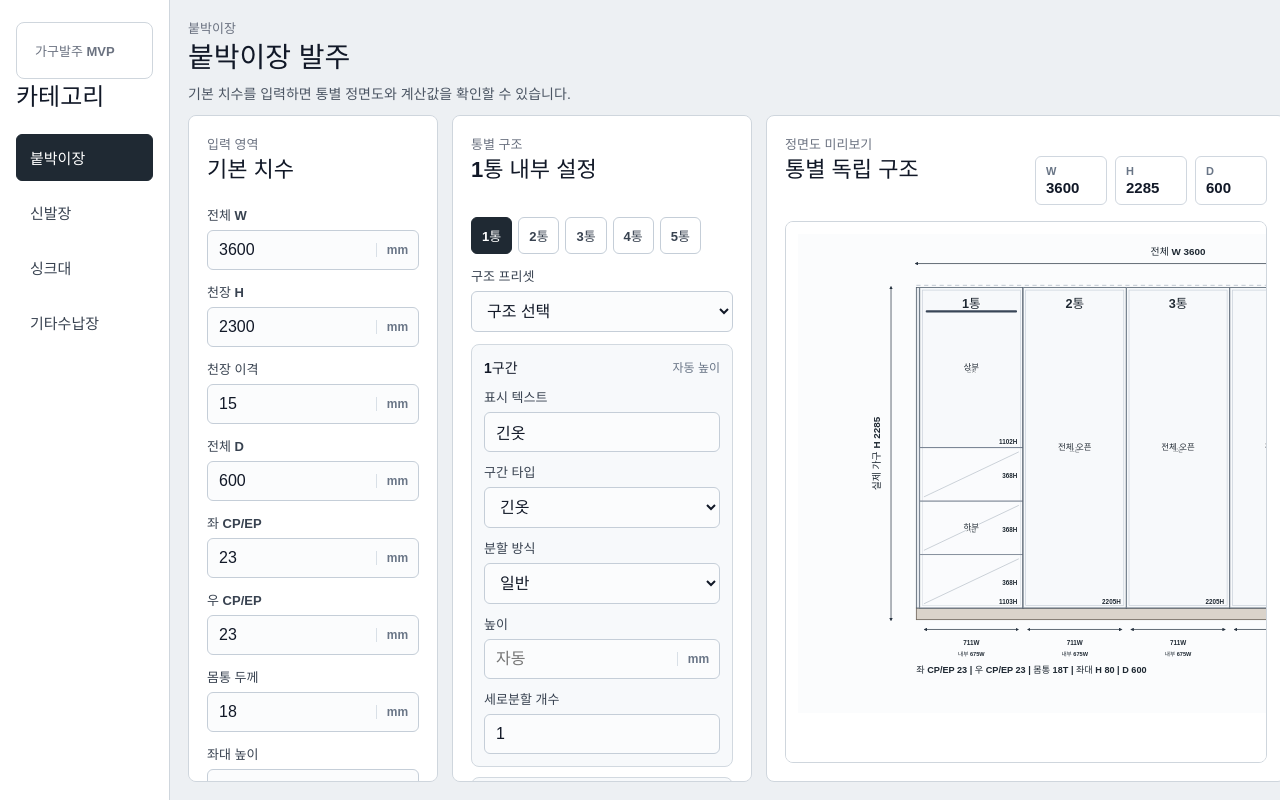
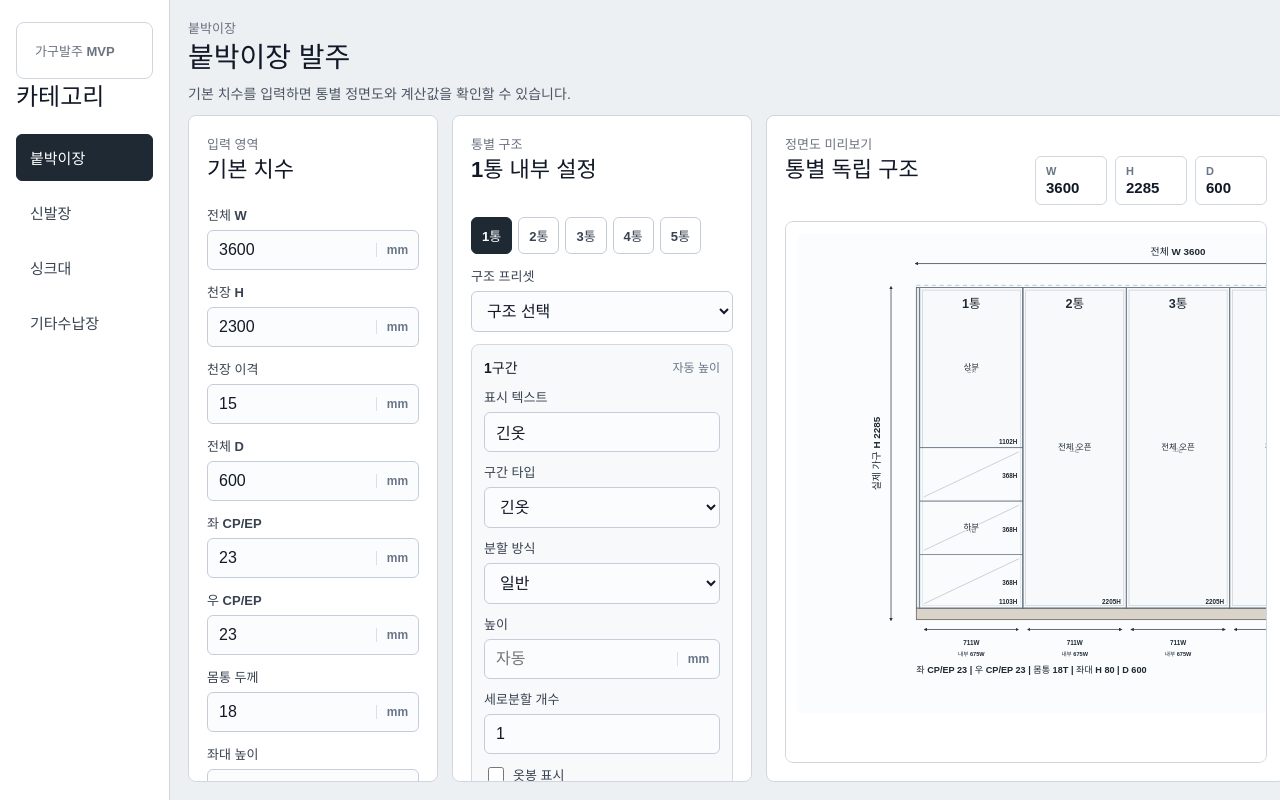
Before and after one commit to dauminterior-81451/gagu-balju, a React (Vite) app: page / in a window 1280 px wide. Built offline with nearby package versions, Linux system fonts and the light colour scheme.

Commit message:
선반 구간과 옷봉 표시 옵션 추가

```diff
--- a/src/App.css
+++ b/src/App.css
@@ -123,6 +123,16 @@
 .field {
   display: grid;
   gap: 6px;
+}
+
+.checkbox-field {
+  grid-template-columns: auto minmax(0, 1fr);
+  align-items: center;
+}
+
+.checkbox-field input {
+  width: 16px;
+  height: 16px;
 }
 
 .field span {
--- a/src/App.tsx
+++ b/src/App.tsx
@@ -24,7 +24,7 @@ type NumberField = {
   step?: number
 }
 
-type StructurePresetKey = 'twoSplit' | 'threeSplit' | 'longDrawer' | 'shortDrawer' | 'open' | 'shelf' | 'bottomSplit'
+type StructurePresetKey = 'twoSplit' | 'threeSplit' | 'shelfRailDrawer' | 'longDrawer' | 'shortDrawer' | 'open' | 'shelf' | 'bottomSplit'
 
 type StructurePreset = {
   key: StructurePresetKey
@@ -82,6 +82,7 @@ const fields: NumberField[] = [
 const structurePresets: StructurePreset[] = [
   { key: 'twoSplit', label: '상하 2분할' },
   { key: 'threeSplit', label: '상중하 3분할' },
+  { key: 'shelfRailDrawer', label: '상부 선반 + 옷봉 + 하부 서랍' },
   { key: 'longDrawer', label: '상단 긴옷 + 하단 서랍' },
   { key: 'shortDrawer', label: '상단 짧은옷 + 하단 서랍 4~5개' },
   { key: 'open', label: '전체 오픈장' },
@@ -113,6 +114,7 @@ const createVerticalSplits = (section: CabinetSection, splitCount: number): Sect
       widthRatio: currentSplit?.widthRatio ?? 1,
       drawerCount: currentSplit?.drawerCount ?? section.drawerCount,
       drawerLabel: currentSplit?.drawerLabel ?? section.drawerLabel ?? '뎀핑언더',
+      showRail: currentSplit?.showRail ?? section.showRail,
       shelfCount: currentSplit?.shelfCount ?? section.shelfCount,
     }
   })
@@ -138,6 +140,14 @@ const createPresetSections = (presetKey: StructurePresetKey): CabinetSection[] =
     return [
       { id: 'long-hanger', label: '긴옷', itemType: 'longHanger' },
       { id: 'drawer', label: '하단 서랍', itemType: 'drawer', drawerCount: 3, drawerLabel: '뎀핑언더' },
+    ]
+  }
+
+  if (presetKey === 'shelfRailDrawer') {
+    return [
+      { id: 'top-shelf', label: '상단 선반', itemType: 'shelf', height: 250, shelfCount: 2 },
+      { id: 'middle-rail', label: '옷봉', itemType: 'shortHanger', height: 860, showRail: true },
+      { id: 'bottom-drawer', label: '하단 서랍', itemType: 'drawer', drawerCount: 3, drawerLabel: '뎀핑언더' },
     ]
   }
 
@@ -249,6 +259,14 @@ export default function App() {
       return
     }
 
+    if (key === 'showRail') {
+      updateSection(sectionIndex, {
+        ...currentSection,
+        showRail: value === 'true',
+      })
+      return
+    }
+
     if (key === 'verticalSplitCount') {
       const splitCount = Math.floor(clampNumber(Number(value), 1, 8))
 
@@ -288,6 +306,13 @@ export default function App() {
         return {
           ...split,
           [key]: Math.floor(clampNumber(Number(value), 1, 8)),
+        }
+      }
+
+      if (key === 'showRail') {
+        return {
+          ...split,
+          showRail: value === 'true',
         }
       }
 
@@ -528,6 +553,17 @@ export default function App() {
                         </label>
                       ) : null}
 
+                      {section.itemType === 'longHanger' || section.itemType === 'shortHanger' ? (
+                        <label className="field checkbox-field">
+                          <input
+                            type="checkbox"
+                            checked={section.showRail ?? false}
+                            onChange={(event) => updateSectionValue(sectionIndex, 'showRail', event.target.checked ? 'true' : 'false')}
+                          />
+                          <span>옷봉 표시</span>
+                        </label>
+                      ) : null}
+
                       {section.splits?.length ? (
                         <div className="split-list">
                           {section.splits.map((split, splitIndex) => (
@@ -578,6 +614,17 @@ export default function App() {
                                   </label>
                                 </>
                               ) : null}
+
+                              {split.itemType === 'longHanger' || split.itemType === 'shortHanger' ? (
+                                <label className="field checkbox-field">
+                                  <input
+                                    type="checkbox"
+                                    checked={split.showRail ?? false}
+                                    onChange={(event) => updateSectionSplitValue(sectionIndex, splitIndex, 'showRail', event.target.checked ? 'true' : 'false')}
+                                  />
+                                  <span>분할 옷봉 표시</span>
+                                </label>
+                              ) : null}
                             </div>
                           ))}
                         </div>
--- a/src/components/WardrobeFrontSvg.tsx
+++ b/src/components/WardrobeFrontSvg.tsx
@@ -214,6 +214,7 @@ export default function WardrobeFrontSvg({ input, layout }: WardrobeFrontSvgProp
     shelfCount?: number,
     calculatedH?: number,
     drawerLabel?: string,
+    showRail?: boolean,
   ) => {
     if (itemType === 'drawer') {
       const safeCount = Math.max(Math.floor(drawerCount ?? 3), 1)
@@ -227,9 +228,18 @@ export default function WardrobeFrontSvg({ input, layout }: WardrobeFrontSvgProp
     }
 
     if (itemType === 'longHanger' || itemType === 'shortHanger') {
-      const rodY = y + Math.min(height * 0.28, 34)
+      if (!showRail) {
+        return null
+      }
 
-      return <line className="hanger-rod" x1={x + 10} y1={rodY} x2={x + width - 10} y2={rodY} />
+      const rodY = y + Math.min(Math.max(height * 0.24, 24), 42)
+
+      return (
+        <g>
+          <line className="hanger-rod" x1={x + 10} y1={rodY} x2={x + width - 10} y2={rodY} />
+          {height > 80 && width > MIN_LABEL_W ? renderDimensionText(`rail-label-${x}-${y}`, x + width / 2, rodY - 8, '옷봉', 'subDimension') : null}
+        </g>
+      )
     }
 
     return null
@@ -292,7 +302,7 @@ export default function WardrobeFrontSvg({ input, layout }: WardrobeFrontSvgProp
                               {splitIndex > 0 ? (
                                 <line className="section-split-line" x1={currentSplitX} y1={sectionY} x2={currentSplitX} y2={sectionY + sectionH} />
                               ) : null}
-                              {renderSectionItem(split.itemType, currentSplitX, sectionY, splitW, sectionH, split.drawerCount, split.shelfCount, section.calculatedH, split.drawerLabel ?? section.drawerLabel ?? '뎀핑언더')}
+                              {renderSectionItem(split.itemType, currentSplitX, sectionY, splitW, sectionH, split.drawerCount, split.shelfCount, section.calculatedH, split.drawerLabel ?? section.drawerLabel ?? '뎀핑언더', split.showRail ?? section.showRail ?? false)}
                               {splitW > MIN_LABEL_W && canShowTextByHeight(sectionH, 'detail') ? (
                                 <>
                                   {renderDimensionText(`split-label-${split.id}`, currentSplitX + splitW / 2, sectionY + TEXT_PADDING_TOP + 8, split.label || getSectionText(split.itemType), 'subDimension')}
@@ -306,7 +316,7 @@ export default function WardrobeFrontSvg({ input, layout }: WardrobeFrontSvgProp
                       })()
                     ) : (
                       <>
-                        {renderSectionItem(section.itemType, innerX, sectionY, innerW, sectionH, section.drawerCount, section.shelfCount, section.calculatedH, section.drawerLabel ?? '뎀핑언더')}
+                        {renderSectionItem(section.itemType, innerX, sectionY, innerW, sectionH, section.drawerCount, section.shelfCount, section.calculatedH, section.drawerLabel ?? '뎀핑언더', section.showRail ?? false)}
                         {innerW > MIN_LABEL_W && canShowTextByHeight(sectionH, 'detail')
                           ? renderDimensionText(`section-type-${section.id}`, innerX + innerW / 2, sectionY + sectionH / 2 + 4, getSectionText(section.itemType), 'subDimension')
                           : null}
--- a/src/types/furniture.ts
+++ b/src/types/furniture.ts
@@ -20,6 +20,7 @@ export type SectionSplit = {
   widthRatio?: number
   drawerCount?: number
   drawerLabel?: string
+  showRail?: boolean
   shelfCount?: number
 }
 
@@ -32,6 +33,7 @@ export type CabinetSection = {
   verticalSplitCount?: number
   drawerCount?: number
   drawerLabel?: string
+  showRail?: boolean
   shelfCount?: number
   splits?: SectionSplit[]
 }
--- a/src/utils/calculateLayout.ts
+++ b/src/utils/calculateLayout.ts
@@ -34,6 +34,7 @@ const calculateSectionSplits = (section: CabinetSection, innerW: number): Calcul
       itemType: section.itemType,
       drawerCount: section.drawerCount,
       drawerLabel: section.drawerLabel,
+      showRail: section.showRail,
       shelfCount: section.shelfCount,
       widthRatio: 1,
     }))
```
